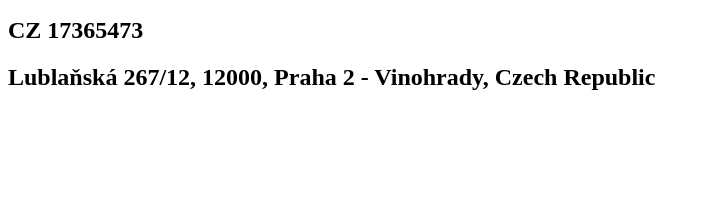
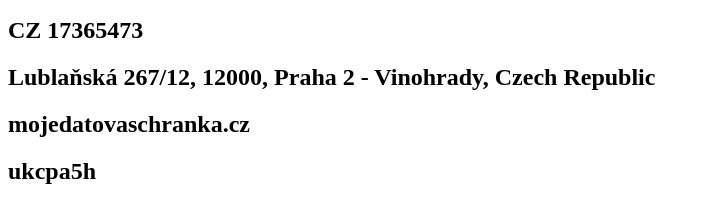
Before and after one commit to zubac-pro/zubac-pro.github.io, a plain HTML site: page index.html in a window 1280 px wide. Shown: the part 96-318 px from the top of the page, without its empty margins (0-710 px from the left). Drawn offline with Linux system fonts and the light colour scheme.

Commit message:
Update index.html
pridavam datovku

```diff
--- a/index.html
+++ b/index.html
@@ -1,4 +1,8 @@
 <h1>zubac.pro</h1>
+
 <h2>Michal Zubáč</h2>
 <h2>CZ 17365473</h2>
 <h2>Lublaňská 267/12, 12000, Praha 2 - Vinohrady, Czech Republic</h2>
+
+<h2>mojedatovaschranka.cz</h2>
+<h2>ukcpa5h</h2>
```
